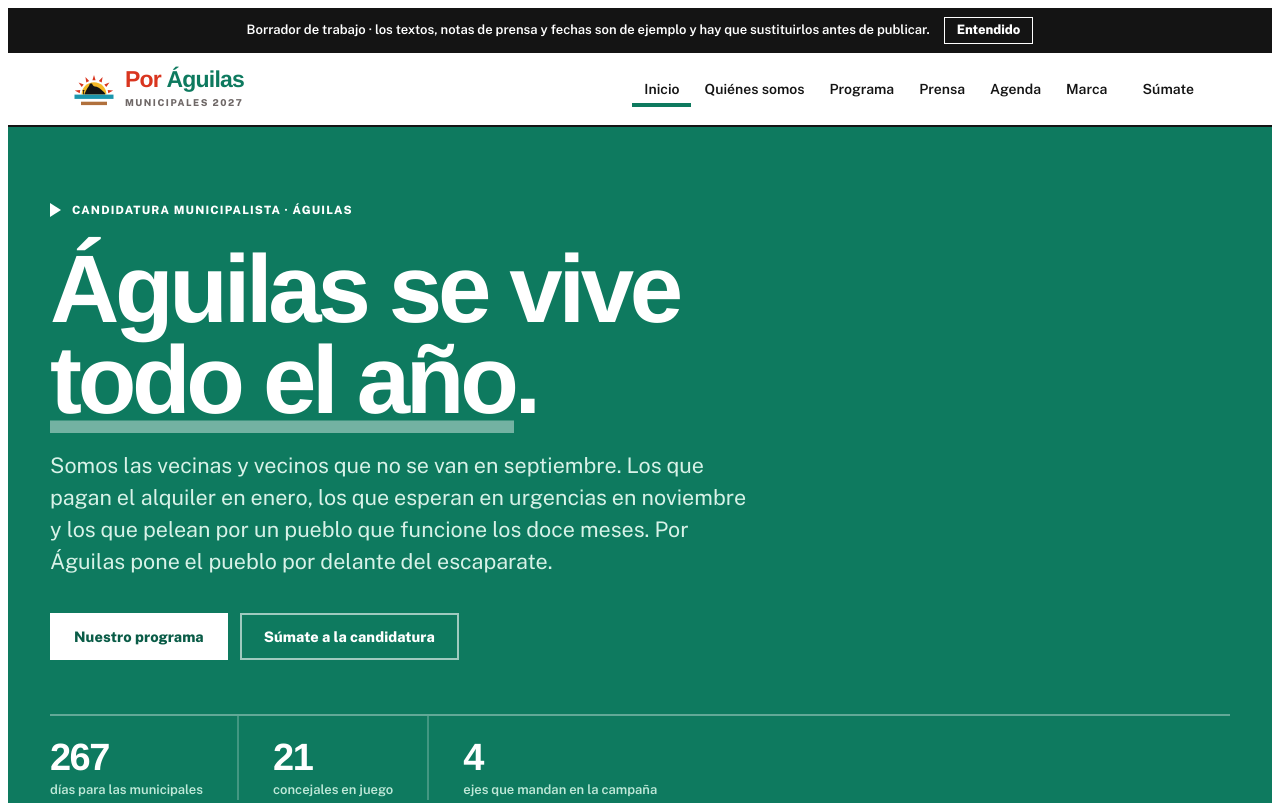
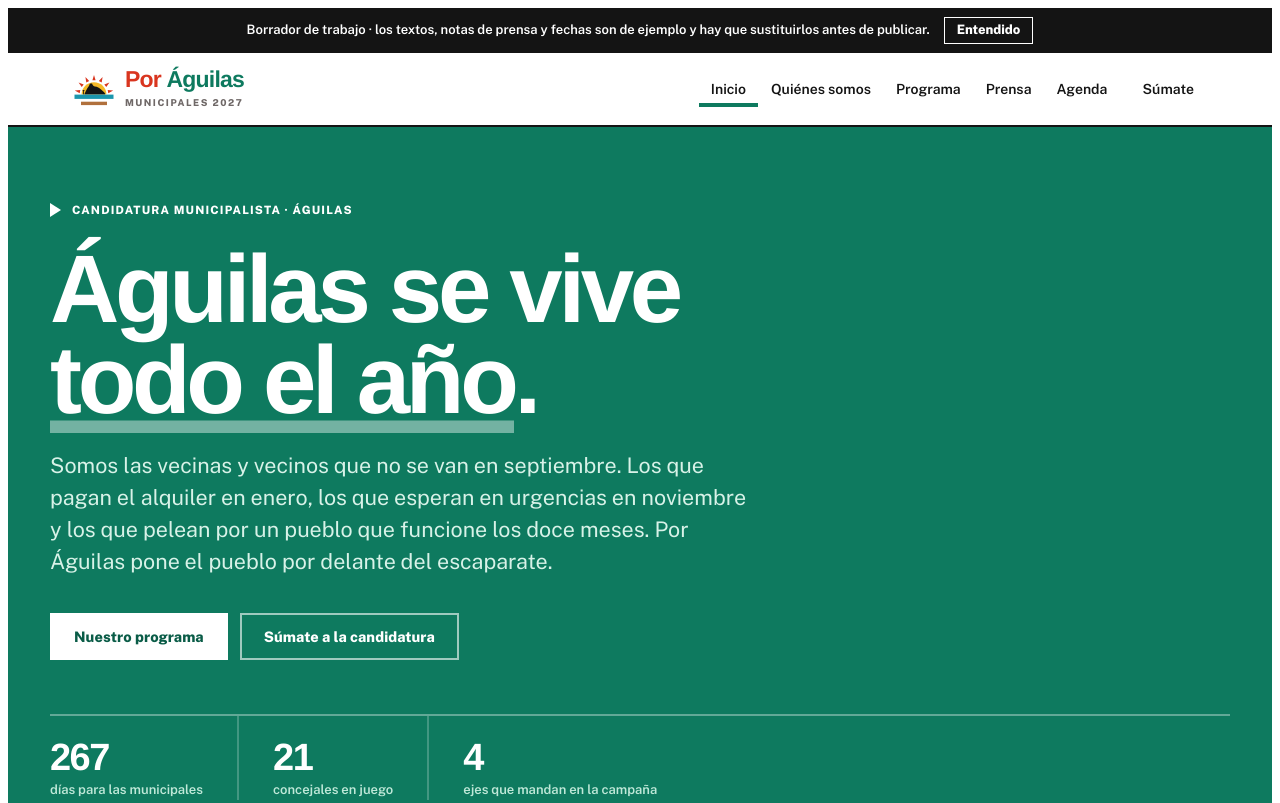
Before and after one commit to DamiNL94/Por-guilas-web, a plain HTML site: page index.html in a window 1280 px wide. Shown: the top 803 px of the page. Drawn offline with nearby package versions, Linux system fonts and the light colour scheme; a web font is replaced by a local one.

Commit message:
Update index.html

```diff
--- a/index.html
+++ b/index.html
@@ -359,7 +359,7 @@ footer .brand .wordmark i{color:var(--rojo)}
       <button type="button" data-go="ejes">Programa</button>
       <button type="button" data-go="prensa">Prensa</button>
       <button type="button" data-go="agenda">Agenda</button>
-      <button type="button" data-go="marca" disabled>Marca</button >
+      <button hidden type="button" data-go="marca" >Marca</button >
       <button type="button" data-go="sumate" class="btn btn-primary" style="margin-left:10px">Súmate</button>
     </nav>
   </div>
```
